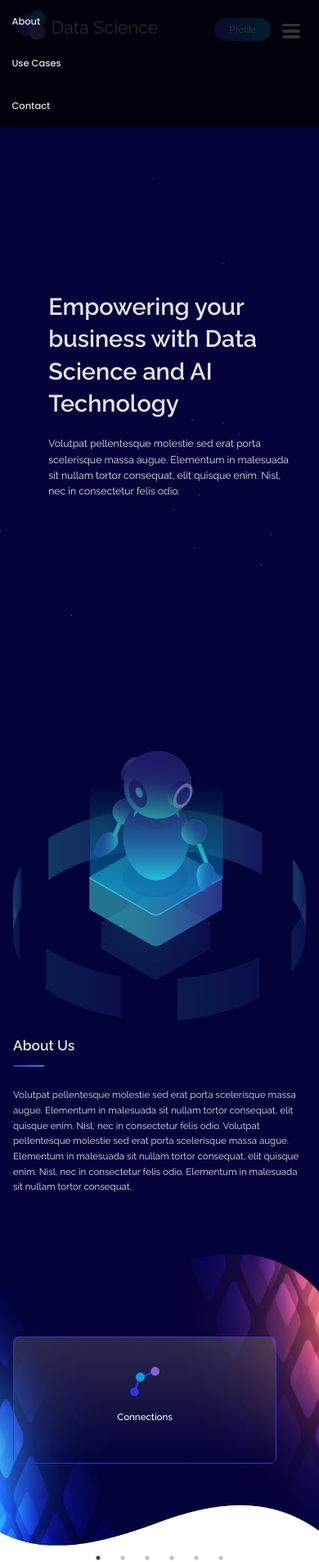
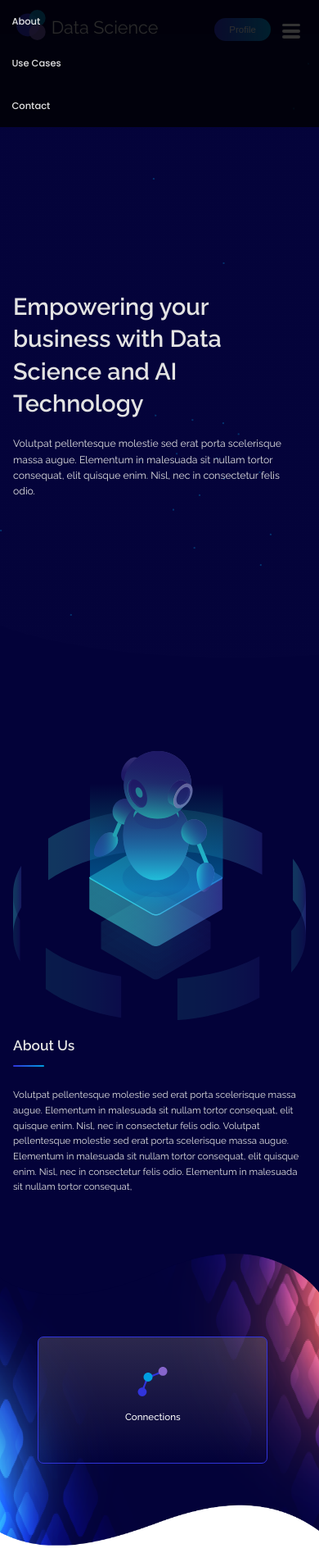
Before and after one commit to Shafqatrasool13000/data-science, a React (Create React App) app: page /profile in a window 390 px wide. Shown: the top 1905 px of the page at 82% size. Built offline with nearby package versions, Linux system fonts and the light colour scheme.

Commit message:
project completed full app

```diff
--- a/src/components/HomePage/Header/Header.css
+++ b/src/components/HomePage/Header/Header.css
@@ -59,6 +59,10 @@
 }
 
 @media only screen and (max-width: 480px) {
+  #hero-main .hero-container {
+    justify-content: center;
+    padding-left: 0rem;
+  }
   .hero-sub {
     width: auto;
     padding-right: 2rem;
@@ -67,7 +71,7 @@
     font-size: 4rem;
     font-weight: 600;
     line-height: 5.5rem;
-    width: 40.4rem;
+    width: 35.4rem;
   }
 
 
--- a/src/components/HomePage/OurServices/OurServices.css
+++ b/src/components/HomePage/OurServices/OurServices.css
@@ -58,11 +58,9 @@
 .services-content-item .img-container img{
   height: 5rem;
 }
-/* .slick-slide {
-  margin: 0 2rem;
+
+@media screen and (max-width: 480px) {
+  .slick-list{
+    margin-left: 2rem;
+  }
 }
-@media screen and (max-width: 480px) {
-  .slick-slide {
-    margin: 0 0;
-  }
-} */
--- a/src/components/HomePage/OurServices/OurServices.js
+++ b/src/components/HomePage/OurServices/OurServices.js
@@ -39,7 +39,7 @@ const OurServices = () => {
     <div>
  <div className="our-service-main">
 
-
+     <Container>
        <SimpleSlider/>
             {/* <Grid container
               direction={'row'}
@@ -65,6 +65,7 @@ const OurServices = () => {
                 )
               }
             </Grid> */}
+          </Container>
 
 
         </div>
--- a/src/components/SlickSlider/SimpleSlider.js
+++ b/src/components/SlickSlider/SimpleSlider.js
@@ -38,7 +38,6 @@ const services = [{
 export default function SimpleSlider() {
 
   var settings = {
-    dots: true,
     infinite: true,
     speed: 500,
     slidesToShow: 5,
@@ -75,6 +74,7 @@ export default function SimpleSlider() {
   };
   return (
   <Container>
+
  <Slider centerPadding="2rem" arrows={false}  className="our-services-container" {...settings}>
 
        {
```
